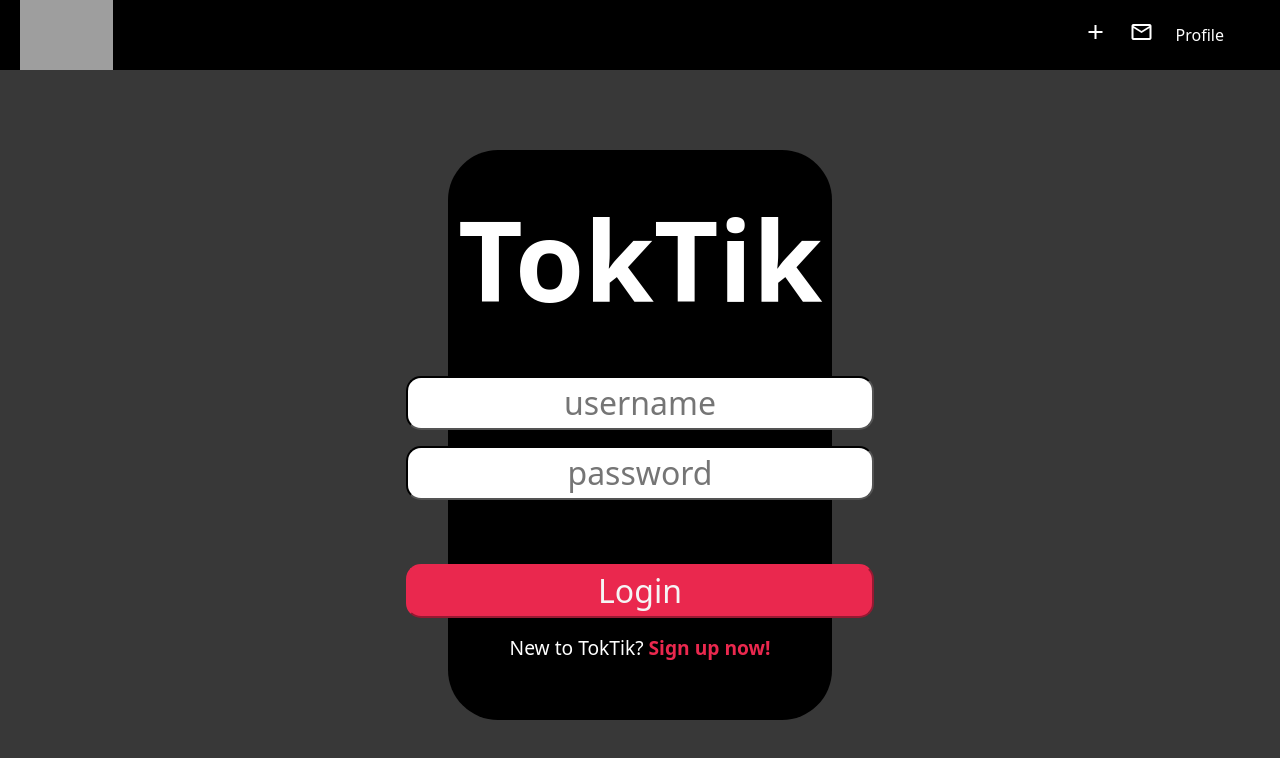
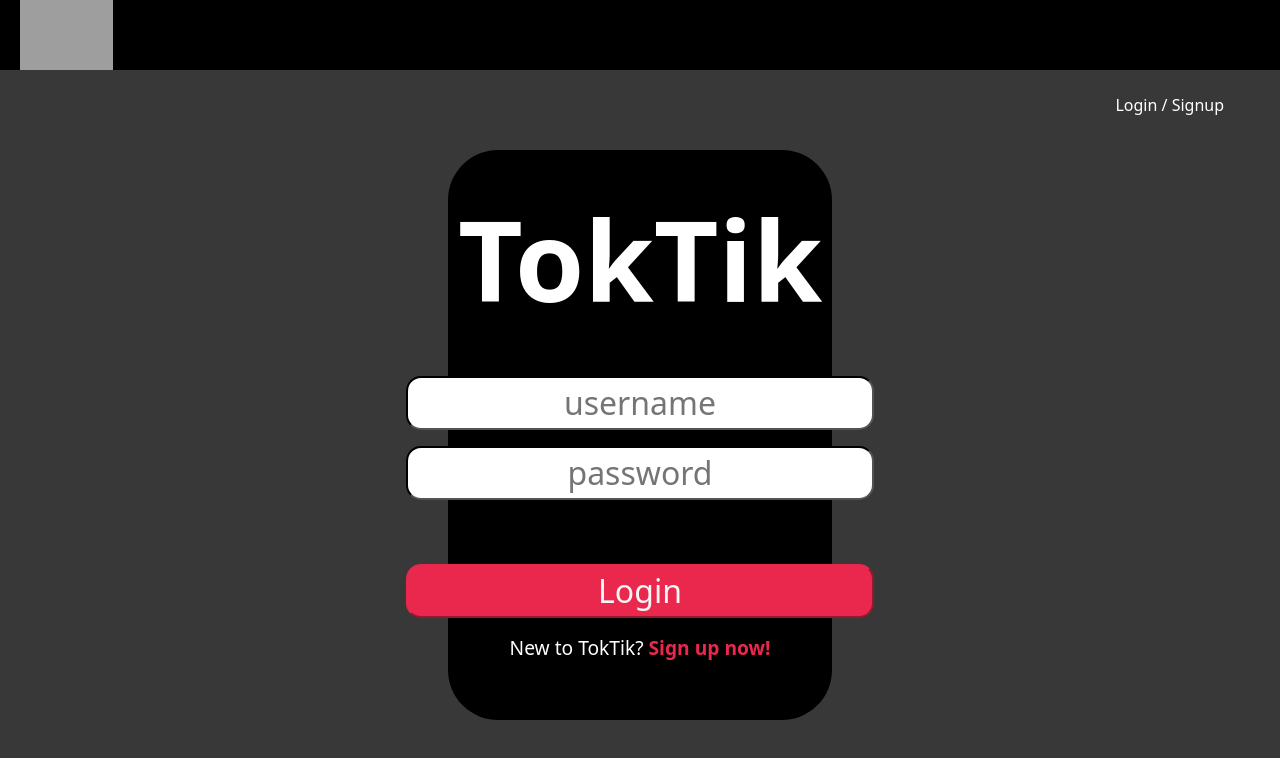
Before and after one commit to aetheryn/toktik, a React (Vite) app in the folder react-node/: page /login in a window 1280 px wide. Shown: the top 758 px of the page. Built offline with nearby package versions, Linux system fonts and the light colour scheme; grey boxes are pictures that could not be loaded.

Commit message:
shortcircuit navbar for guest

```diff
--- a/react-node/src/App.jsx
+++ b/react-node/src/App.jsx
@@ -17,7 +17,6 @@ function App() {
 
   return (
     <>
-      <Navbar></Navbar>
       <UserContext.Provider
         value={{
           accessToken,
@@ -30,6 +29,7 @@ function App() {
           setProfilePic,
         }}
       >
+        <Navbar></Navbar>
         <Routes>
           <Route path="/" element={<Navigate replace to="/main" />} />
           <Route path="main" element={<HomePage></HomePage>} />
--- a/react-node/src/components/Navbar.jsx
+++ b/react-node/src/components/Navbar.jsx
@@ -1,8 +1,12 @@
-import { React, useState } from "react";
+import { React, useContext } from "react";
 import { Link } from "react-router-dom";
 import styles from "./Navbar.module.css";
+import UserContext from "../context/user";
 
 const Navbar = () => {
+  const userCtx = useContext(UserContext);
+  console.log(userCtx.accessToken);
+
   return (
     <header className={styles.navbar}>
       <div className={`row ${styles.container}`}>
@@ -16,28 +20,38 @@ const Navbar = () => {
           </Link>
         </div>
 
+        {userCtx.accessToken.length > 0 ? (
           <div className={`col ${styles.navigation}`}>
+            (
             <div className={styles.dropdown}>
-            <button className={styles.navlinks}>Profile</button>
-
+              <button className={styles.navlinks}>Profile</button>(
               <div className={styles.dropdownlinks}>
                 <Link to="/profile"> Profile </Link>
                 <Link to="/login"> Logout </Link>
               </div>
+              )
             </div>
-
+            ) (
             <button type="" className={styles.navlinks}>
               <Link to="/dm">
                 <span className="material-symbols-outlined">mail</span>
               </Link>
             </button>
-
+            ) (
             <button className={styles.navlinks}>
               <Link to="/upload">
                 <span className="material-symbols-outlined">add</span>
               </Link>
             </button>
+            )
           </div>
+        ) : (
+          <div className={styles.navigation}>
+            <button className={styles.navlinks}>
+              <Link to="/login">Login / Signup</Link>
+            </button>
+          </div>
+        )}
       </div>
     </header>
   );
--- a/react-node/src/pages/LoginPage.jsx
+++ b/react-node/src/pages/LoginPage.jsx
@@ -23,11 +23,9 @@ const LoginPage = () => {
     );
     if (res.ok) {
       userCtx.setAccessToken(res.data.access);
-
       const decoded = jwtDecode(res.data.access);
       userCtx.setRole(decoded.role);
       userCtx.setUsername(decoded.username);
-
       navigate("/main");
     }
   };
```
Lines whose indentation alone changed are shown as unchanged.
